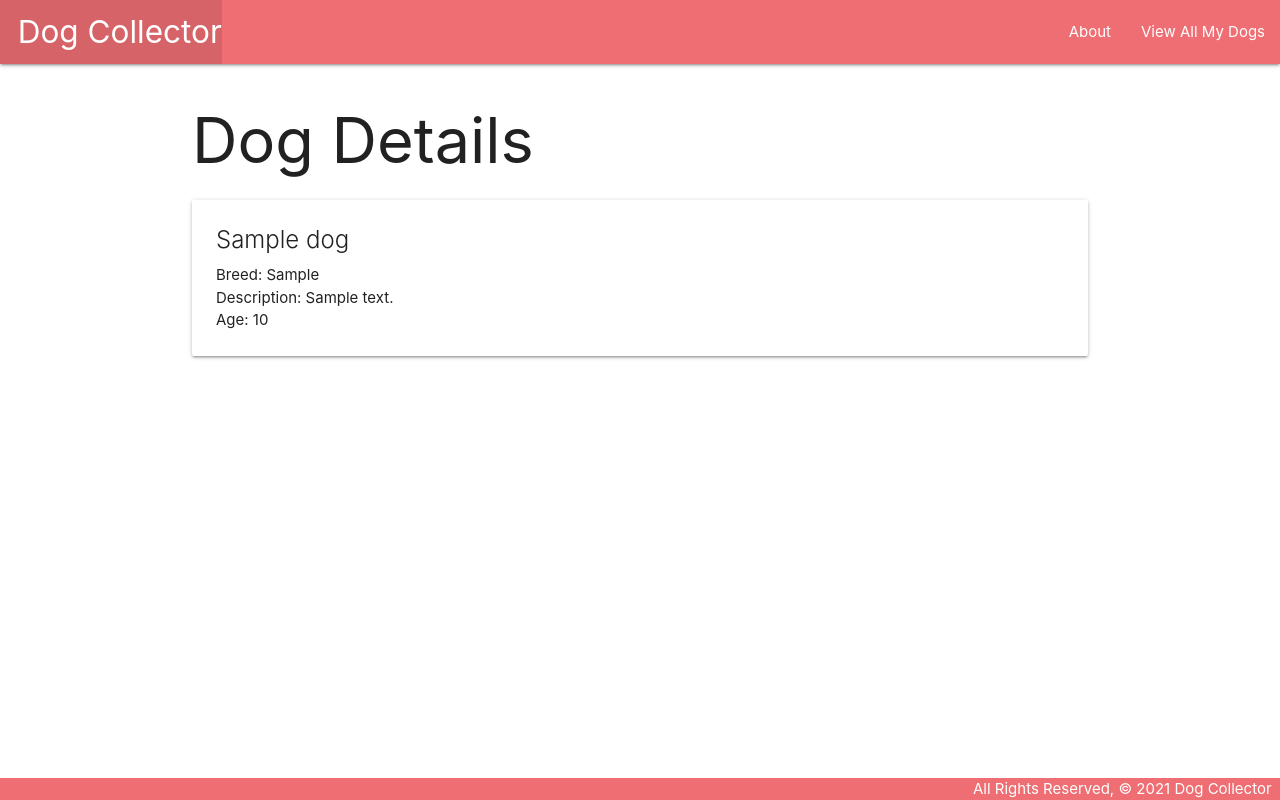
After one commit to juliors1/dog-collector, a Django app: page /dogs/1/ in a window 1280 px wide. The commit adds this page. Run offline with Django 3.2, Linux system fonts and the light colour scheme; tables that the repository leaves empty hold one stand-in row (values such as "Sample post").

Commit message:
Set up details route, and UI, controller function

```diff
--- a/main_app/templates/about.html
+++ b/main_app/templates/about.html
@@ -2,7 +2,9 @@
 {% block content %}
 
 <h1>About the Dog Collector</h1>
+
 <hr />
+
 <p>Hire the Dog Collector!</p>
 
 {% endblock %}
--- a/main_app/templates/base.html
+++ b/main_app/templates/base.html
@@ -1,4 +1,5 @@
 {% load static %}
+
 <!DOCTYPE html>
 <html lang="en">
 <head>
@@ -28,7 +29,7 @@
     {% endblock %}
   </main>
   <footer class="page-footer">
-    <div class="right">All Rights Reserved, &copy; 2019 Dog Collector &nbsp;</div>
+    <div class="right">All Rights Reserved, &copy; 2021 Dog Collector &nbsp;</div>
   </footer>
 </body>
 </html>
--- /dev/null
+++ b/main_app/templates/dogs/details.html
@@ -0,0 +1,19 @@
+{% extends 'base.html' %}
+{% block content %}
+
+<h1>Dog Details</h1>
+
+<div class="card">
+  <div class="card-content">
+    <span class="card-title">{{ dog.name }}</span>
+    <p>Breed: {{ dog.breed }}</p>
+    <p>Description: {{ dog.description }}</p>
+    {% if dog.age > 0 %}
+      <p>Age: {{ dog.age }}</p>
+    {% else %}
+      <p>Age: puppy</p>
+    {% endif %}
+  </div>
+</div>
+
+{% endblock %}
--- a/main_app/urls.py
+++ b/main_app/urls.py
@@ -5,5 +5,6 @@ urlpatterns = [
     path("", views.home, name="home"),
     path("about/", views.about, name="about"),
     path("dogs/", views.dogs_index, name="index"),
+    path("dogs/<int:dog_id>/", views.dogs_detail, name="detail"),
 
 ]
--- a/main_app/views.py
+++ b/main_app/views.py
@@ -2,6 +2,7 @@ from django.shortcuts import render
 from .models import Dog
 
 # Create your views here
+
 
 def home(request):
     return render(request, "home.html")
@@ -14,3 +15,8 @@ def about(request):
 def dogs_index(request):
     dogs = Dog.objects.all()
     return render(request, "dogs/index.html", {"dogs": dogs})
+
+
+def dogs_detail(request, dog_id):
+    dog = Dog.objects.get(id=dog_id)
+    return render(request, "dogs/details.html", {"dog": dog})
```
Also changed, not shown: main_app/templates/dogs/index.html (+8 -5 lines).
